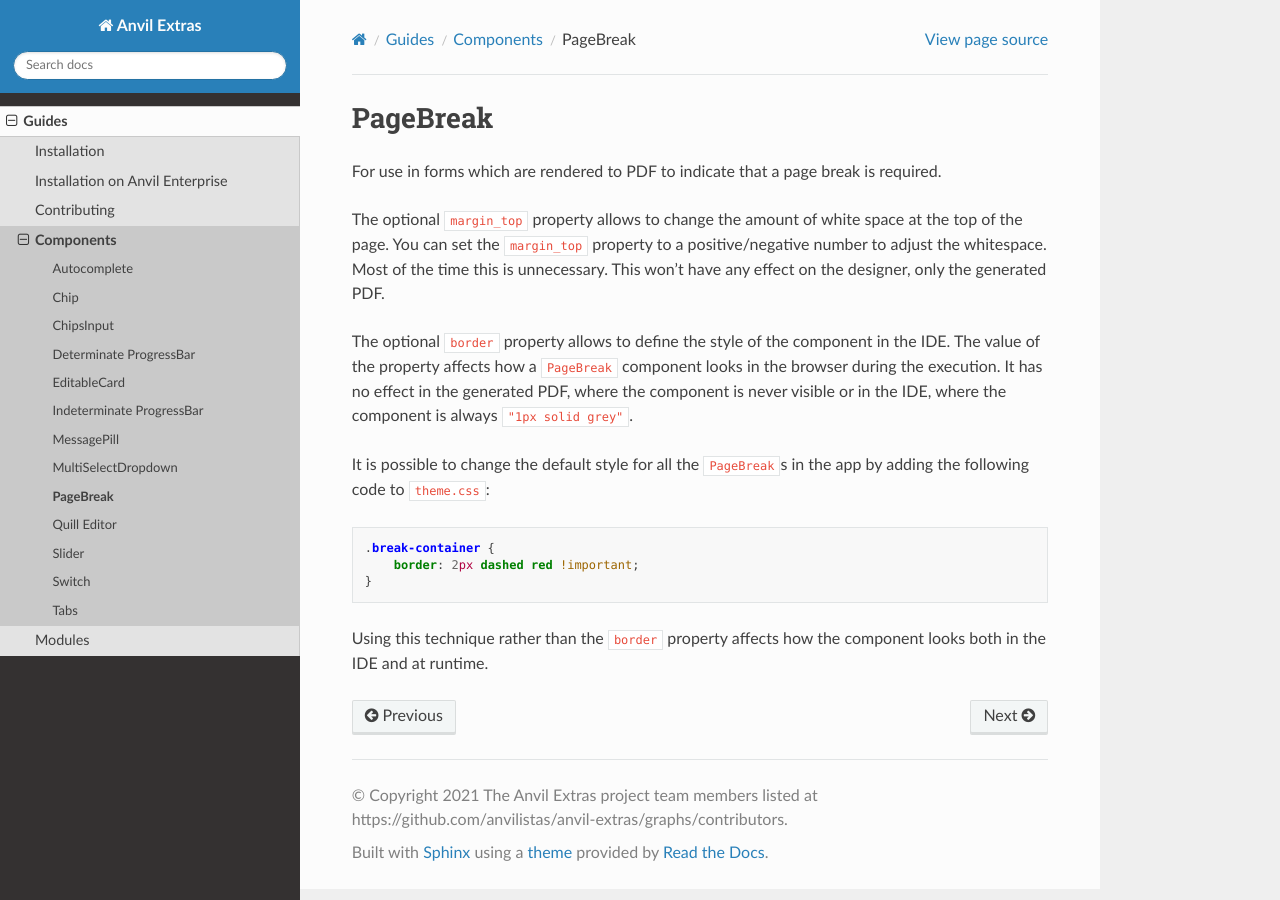
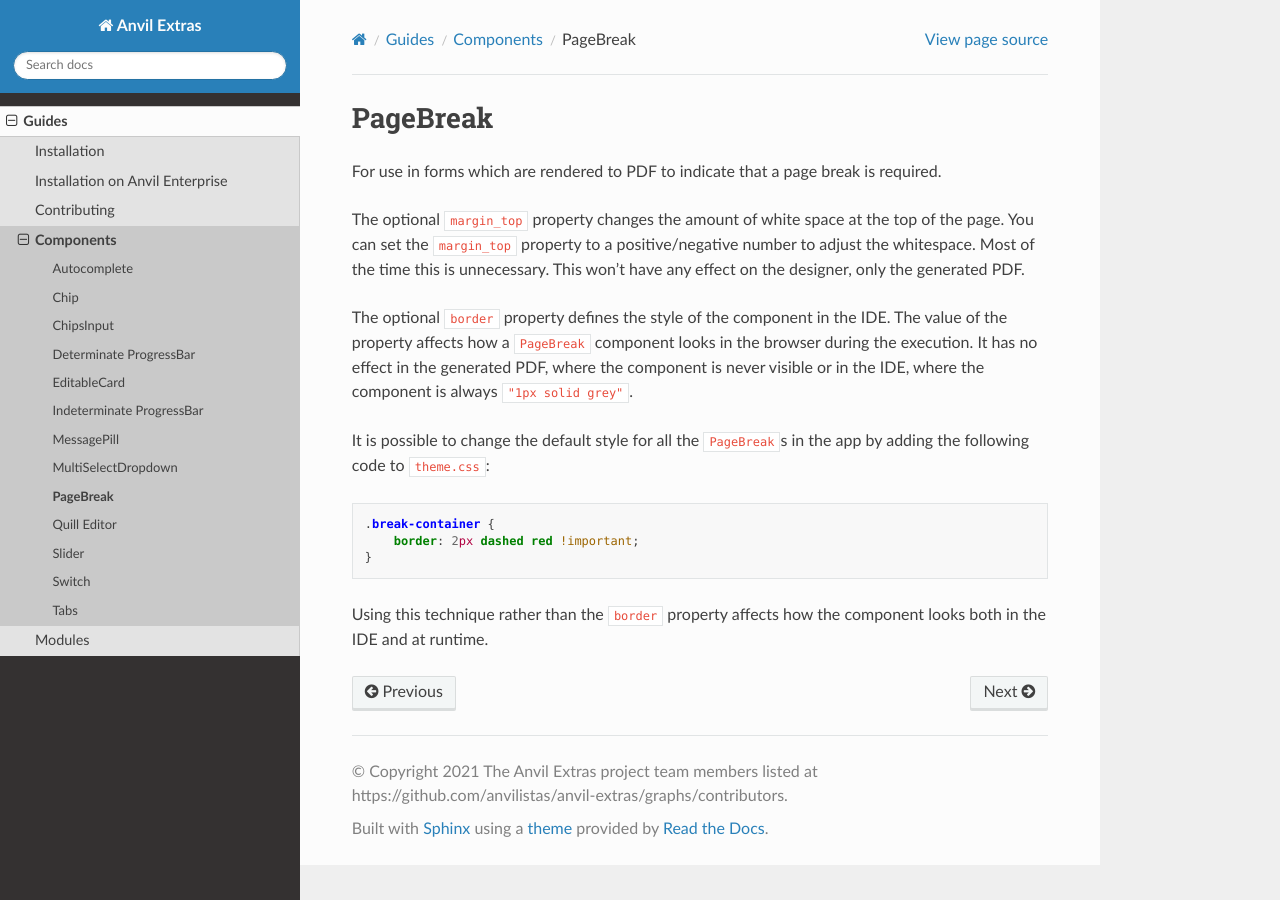
Before and after one commit to anvilistas/anvil-extras, a Sphinx documentation site: the page built from docs/guides/components/page_break.rst, in a window 1280 px wide. Built offline with Sphinx 7.4.7 and the Read the Docs theme 2.0.0, drawn with Linux system fonts in a browser that asks for light colours.

Commit message:
Close divs, improve documentation and update changelog

```diff
--- a/docs/guides/components/page_break.rst
+++ b/docs/guides/components/page_break.rst
@@ -2,11 +2,11 @@
 =========
 For use in forms which are rendered to PDF to indicate that a page break is required.
 
-The optional ``margin_top`` property  allows to change the amount of white space at the top of the page.
+The optional ``margin_top`` property  changes the amount of white space at the top of the page.
 You can set the ``margin_top`` property to a positive/negative number to adjust the whitespace.
 Most of the time this is unnecessary. This won't have any effect on the designer, only the generated PDF.
 
-The optional ``border`` property allows to define the style of the component in the IDE.
+The optional ``border`` property defines the style of the component in the IDE.
 The value of the property affects how a ``PageBreak`` component looks in the browser during the execution.
 It has no effect in the generated PDF, where the component is never visible or in the IDE, where the component
 is always ``"1px solid grey"``.
```
Also changed, not shown: CHANGELOG.md (+2 -0 lines), 2 other files.
